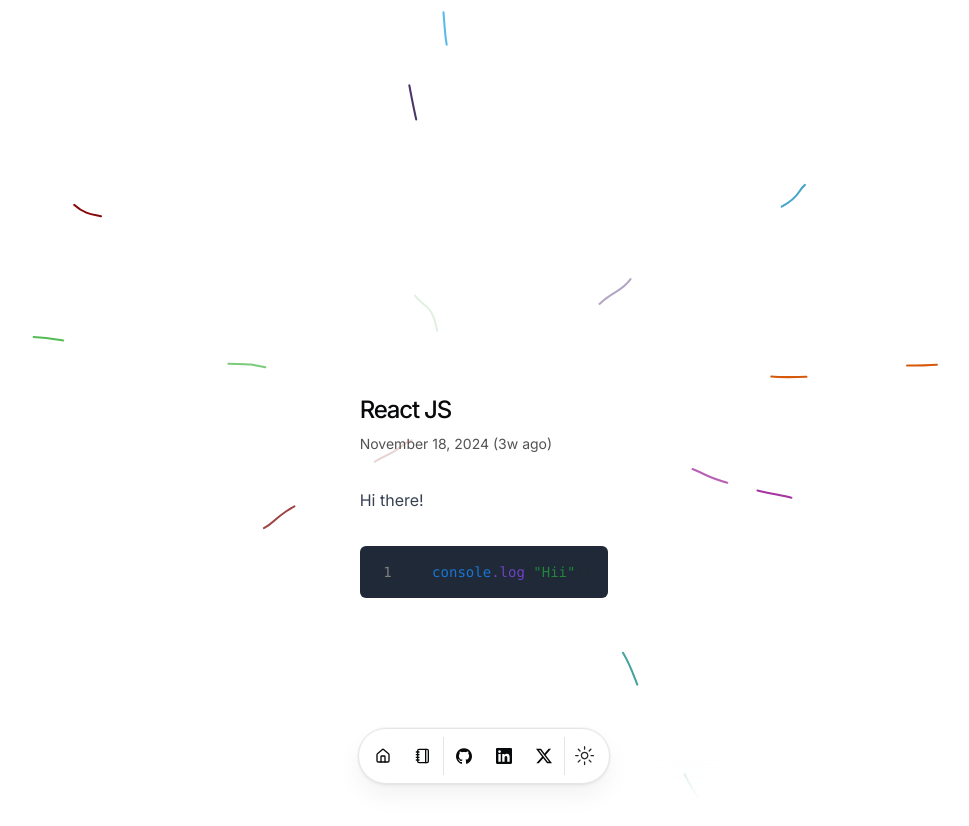
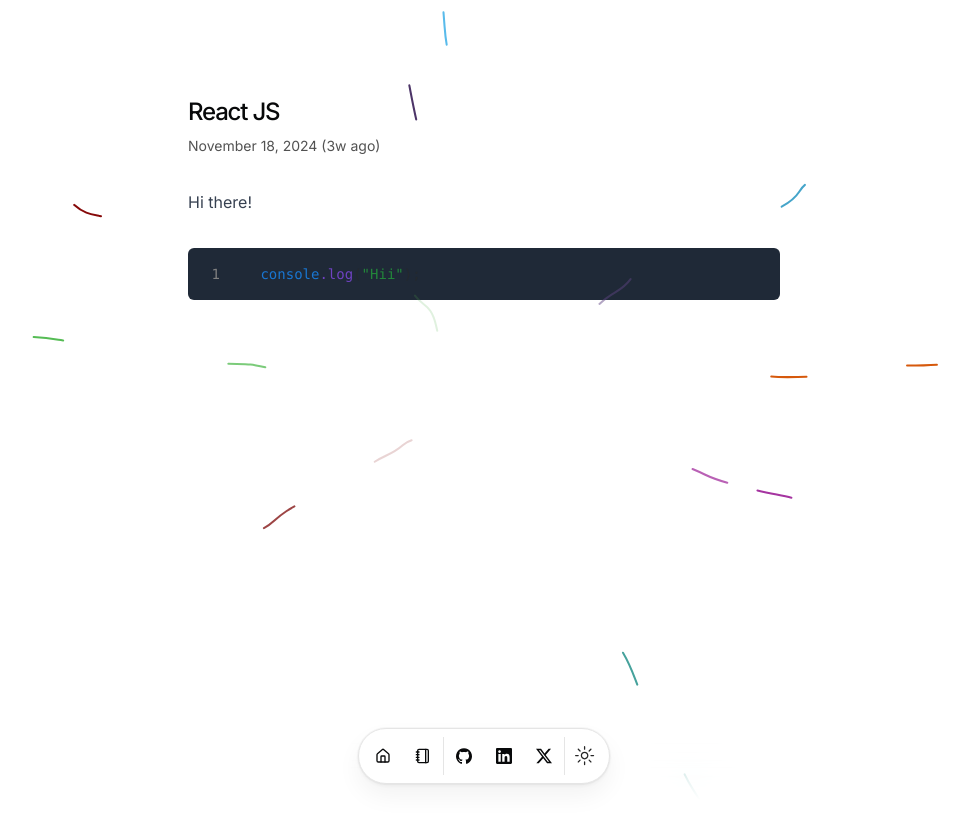
Before and after one commit to Donniedarko45/Portfolio, a Next.js app: page /blog/hello-world in a window 1280 px wide. Shown: the top 826 px of the page, without its empty margins (156-1125 px from the left). Built offline with nearby package versions, Linux system fonts and the light colour scheme.

Commit message:
fixed some diff screen error

```diff
--- a/src/app/layout.tsx
+++ b/src/app/layout.tsx
@@ -62,14 +62,14 @@
           fontSans.variable,
         )}
       >
-        <BackgroundLines className="flex items-center justify-center w-full flex-col px-4">
-          <ThemeProvider attribute="class" defaultTheme="light">
-            <TooltipProvider delayDuration={0}>
+        <ThemeProvider attribute="class" defaultTheme="light">
+          <TooltipProvider delayDuration={0}>
+            <BackgroundLines className="flex w-full flex-col px-4">
               {children}
               <Navbar />
-            </TooltipProvider>
-          </ThemeProvider>
-        </BackgroundLines>
+            </BackgroundLines>
+          </TooltipProvider>
+        </ThemeProvider>
       </body>
     </html>
   );
```
